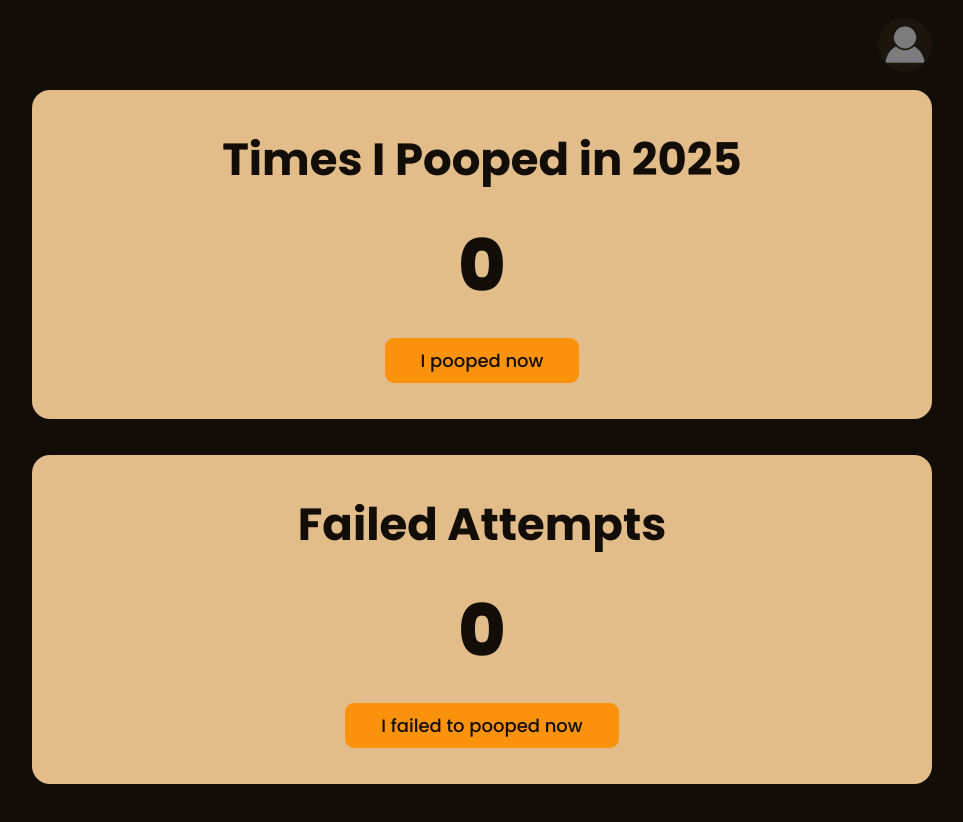
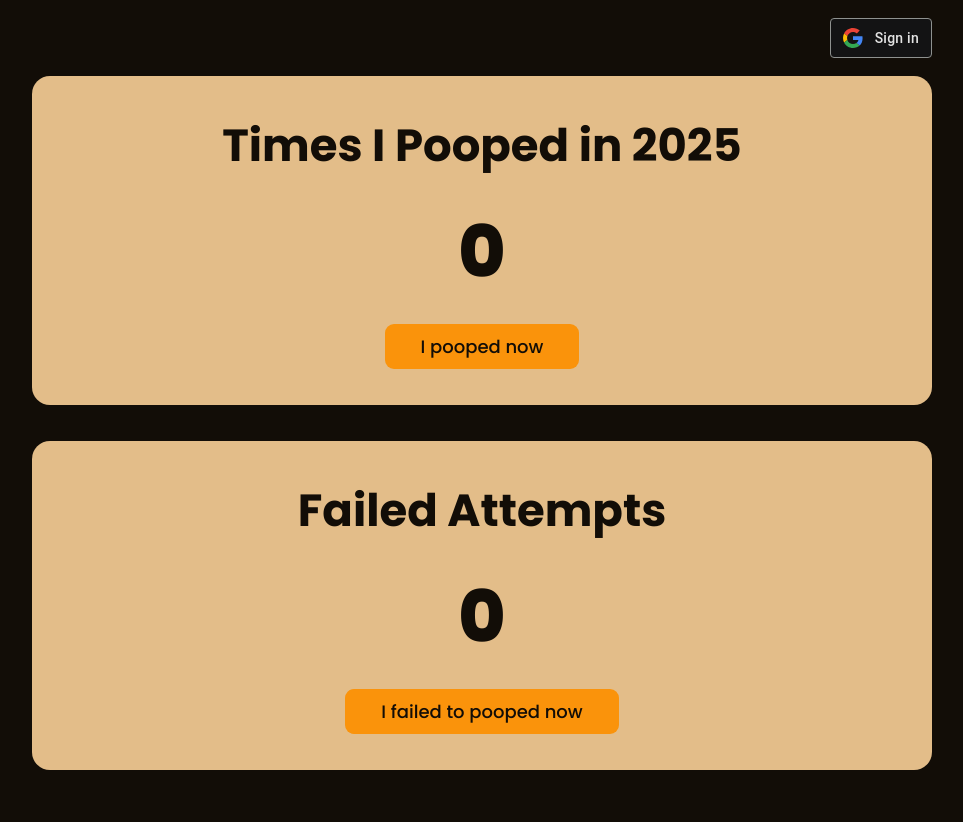
Before and after one commit to badMiguel/timesipooped, a website: page web/index.html in a window 1280 px wide. Shown: the whole page, without its empty margins (158-1121 px from the left). Drawn offline with Linux system fonts and the light colour scheme.

Commit message:
add google login icon

```diff
--- a/web/index.html
+++ b/web/index.html
@@ -16,8 +16,37 @@
 
 <body>
     <header>
-        <div class="profile-picture--container">
-            <img class="profile-picture" src="assets/default-profile-icon.png" />
+        <div class="profile--container">
+            <div class="profile-picture--container">
+                <img class="profile-picture" src="assets/default-profile-icon.png" />
+            </div>
+            <div class="google-sign-in">
+                <button class="gsi-material-button">
+                    <div class="gsi-material-button-state"></div>
+                    <div class="gsi-material-button-content-wrapper">
+                        <div class="gsi-material-button-icon">
+                            <svg version="1.1" xmlns="http://www.w3.org/2000/svg" viewBox="0 0 48 48"
+                                xmlns:xlink="http://www.w3.org/1999/xlink" style="display: block">
+                                <path fill="#EA4335"
+                                    d="M24 9.5c3.54 0 6.71 1.22 9.21 3.6l6.85-6.85C35.9 2.38 30.47 0 24 0 14.62 0 6.51 5.38 2.56 13.22l7.98 6.19C12.43 13.72 17.74 9.5 24 9.5z">
+                                </path>
+                                <path fill="#4285F4"
+                                    d="M46.98 24.55c0-1.57-.15-3.09-.38-4.55H24v9.02h12.94c-.58 2.96-2.26 5.48-4.78 7.18l7.73 6c4.51-4.18 7.09-10.36 7.09-17.65z">
+                                </path>
+                                <path fill="#FBBC05"
+                                    d="M10.53 28.59c-.48-1.45-.76-2.99-.76-4.59s.27-3.14.76-4.59l-7.98-6.19C.92 16.46 0 20.12 0 24c0 3.88.92 7.54 2.56 10.78l7.97-6.19z">
+                                </path>
+                                <path fill="#34A853"
+                                    d="M24 48c6.48 0 11.93-2.13 15.89-5.81l-7.73-6c-2.15 1.45-4.92 2.3-8.16 2.3-6.26 0-11.57-4.22-13.47-9.91l-7.98 6.19C6.51 42.62 14.62 48 24 48z">
+                                </path>
+                                <path fill="none" d="M0 0h48v48H0z"></path>
+                            </svg>
+                        </div>
+                        <span class="gsi-material-button-contents">Sign in</span>
+                        <span style="display: none">Sign in with Google</span>
+                    </div>
+                </button>
+            </div>
         </div>
     </header>
     <main>
--- a/web/styles/styles.css
+++ b/web/styles/styles.css
@@ -32,24 +32,29 @@ header {
     width: 80%;
     max-width: 900px;
     margin: 1rem 0 1rem 0;
+    z-index: 1;
 }
 
 .profile-picture {
-    width: 3rem;
-    height: 3rem;
+    width: 40px;
+    height: 40px;
 }
 
 .profile-picture--container {
-    width: 3rem;
-    height: 3rem;
+    width: 40px;
+    height: 40px;
     overflow: hidden;
-    background-color: var(--third);
+    background-color: var(--text);
     align-items: center;
     justify-content: center;
-    display: flex;
+    display: none;
     border-radius: 40px;
     cursor: pointer;
-    z-index: 1;
+}
+
+.google-sign-in {
+    display: flex;
+    cursor: pointer;
 }
 
 main {
@@ -122,3 +127,123 @@ main {
         margin: 0 0 5rem 0;
     }
 }
+
+/* GOOGLE ICON https://developers.google.com/identity/branding-guidelines */
+.gsi-material-button {
+    -moz-user-select: none;
+    -webkit-user-select: none;
+    -ms-user-select: none;
+    -webkit-appearance: none;
+    background-color: #131314;
+    background-image: none;
+    border: 1px solid #747775;
+    -webkit-border-radius: 4px;
+    border-radius: 4px;
+    -webkit-box-sizing: border-box;
+    box-sizing: border-box;
+    color: #e3e3e3;
+    cursor: pointer;
+    font-family: "Roboto", arial, sans-serif;
+    font-size: 14px;
+    height: 40px;
+    letter-spacing: 0.25px;
+    outline: none;
+    overflow: hidden;
+    padding: 0 12px;
+    position: relative;
+    text-align: center;
+    -webkit-transition:
+        background-color 0.218s,
+        border-color 0.218s,
+        box-shadow 0.218s;
+    transition:
+        background-color 0.218s,
+        border-color 0.218s,
+        box-shadow 0.218s;
+    vertical-align: middle;
+    white-space: nowrap;
+    width: auto;
+    max-width: 400px;
+    min-width: min-content;
+    border-color: #8e918f;
+}
+
+.gsi-material-button .gsi-material-button-icon {
+    height: 20px;
+    margin-right: 12px;
+    min-width: 20px;
+    width: 20px;
+}
+
+.gsi-material-button .gsi-material-button-content-wrapper {
+    -webkit-align-items: center;
+    align-items: center;
+    display: flex;
+    -webkit-flex-direction: row;
+    flex-direction: row;
+    -webkit-flex-wrap: nowrap;
+    flex-wrap: nowrap;
+    height: 100%;
+    justify-content: space-between;
+    position: relative;
+    width: 100%;
+}
+
+.gsi-material-button .gsi-material-button-contents {
+    -webkit-flex-grow: 1;
+    flex-grow: 1;
+    font-family: "Roboto", arial, sans-serif;
+    font-weight: 500;
+    overflow: hidden;
+    text-overflow: ellipsis;
+    vertical-align: top;
+}
+
+.gsi-material-button .gsi-material-button-state {
+    -webkit-transition: opacity 0.218s;
+    transition: opacity 0.218s;
+    bottom: 0;
+    left: 0;
+    opacity: 0;
+    position: absolute;
+    right: 0;
+    top: 0;
+}
+
+.gsi-material-button:disabled {
+    cursor: default;
+    background-color: #13131461;
+    border-color: #8e918f1f;
+}
+
+.gsi-material-button:disabled .gsi-material-button-state {
+    background-color: #e3e3e31f;
+}
+
+.gsi-material-button:disabled .gsi-material-button-contents {
+    opacity: 38%;
+}
+
+.gsi-material-button:disabled .gsi-material-button-icon {
+    opacity: 38%;
+}
+
+.gsi-material-button:not(:disabled):active .gsi-material-button-state,
+.gsi-material-button:not(:disabled):focus .gsi-material-button-state {
+    background-color: white;
+    opacity: 12%;
+}
+
+.gsi-material-button:not(:disabled):hover {
+    -webkit-box-shadow:
+        0 1px 2px 0 rgba(60, 64, 67, 0.3),
+        0 1px 3px 1px rgba(60, 64, 67, 0.15);
+    box-shadow:
+        0 1px 2px 0 rgba(60, 64, 67, 0.3),
+        0 1px 3px 1px rgba(60, 64, 67, 0.15);
+}
+
+.gsi-material-button:not(:disabled):hover .gsi-material-button-state {
+    background-color: white;
+    opacity: 8%;
+}
```
